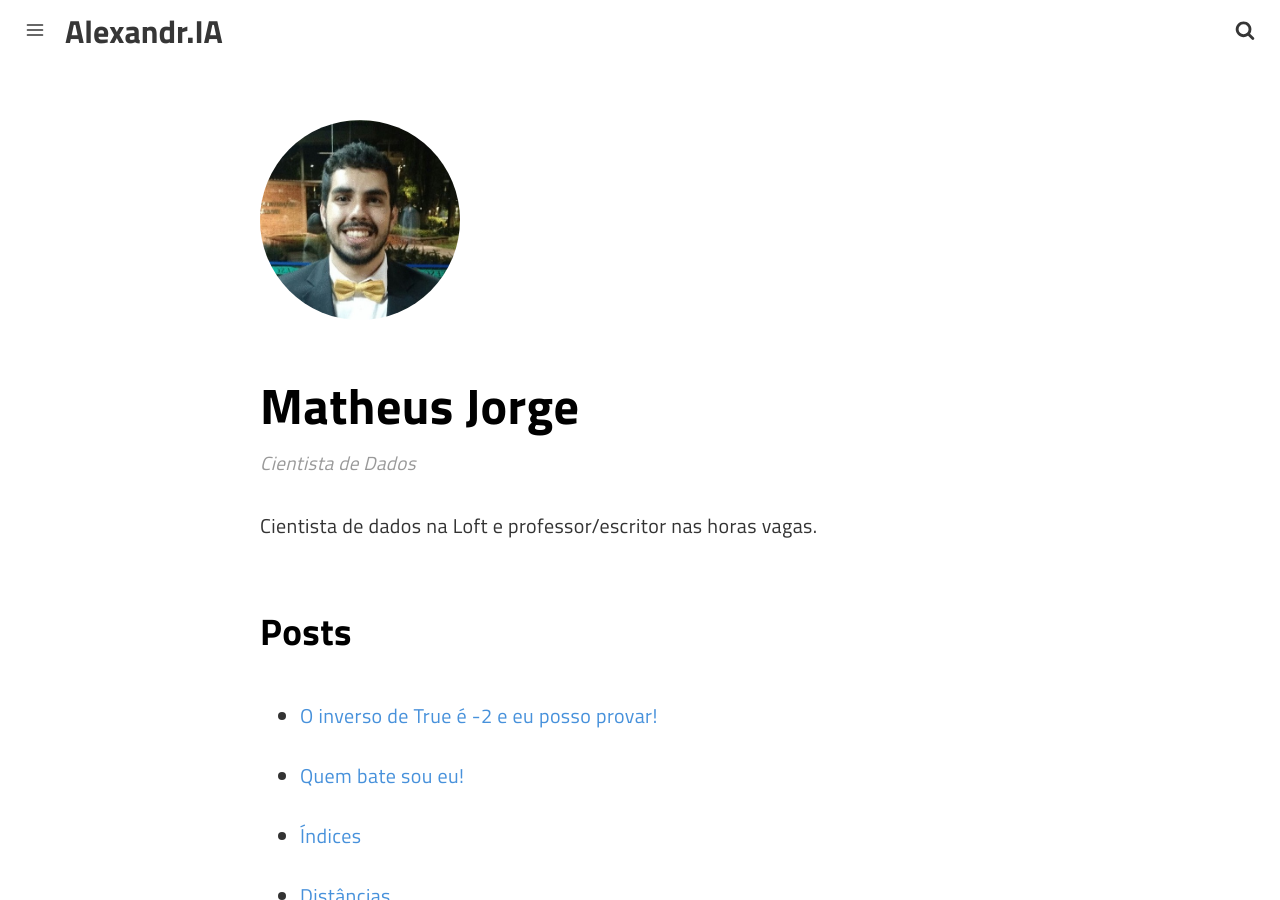
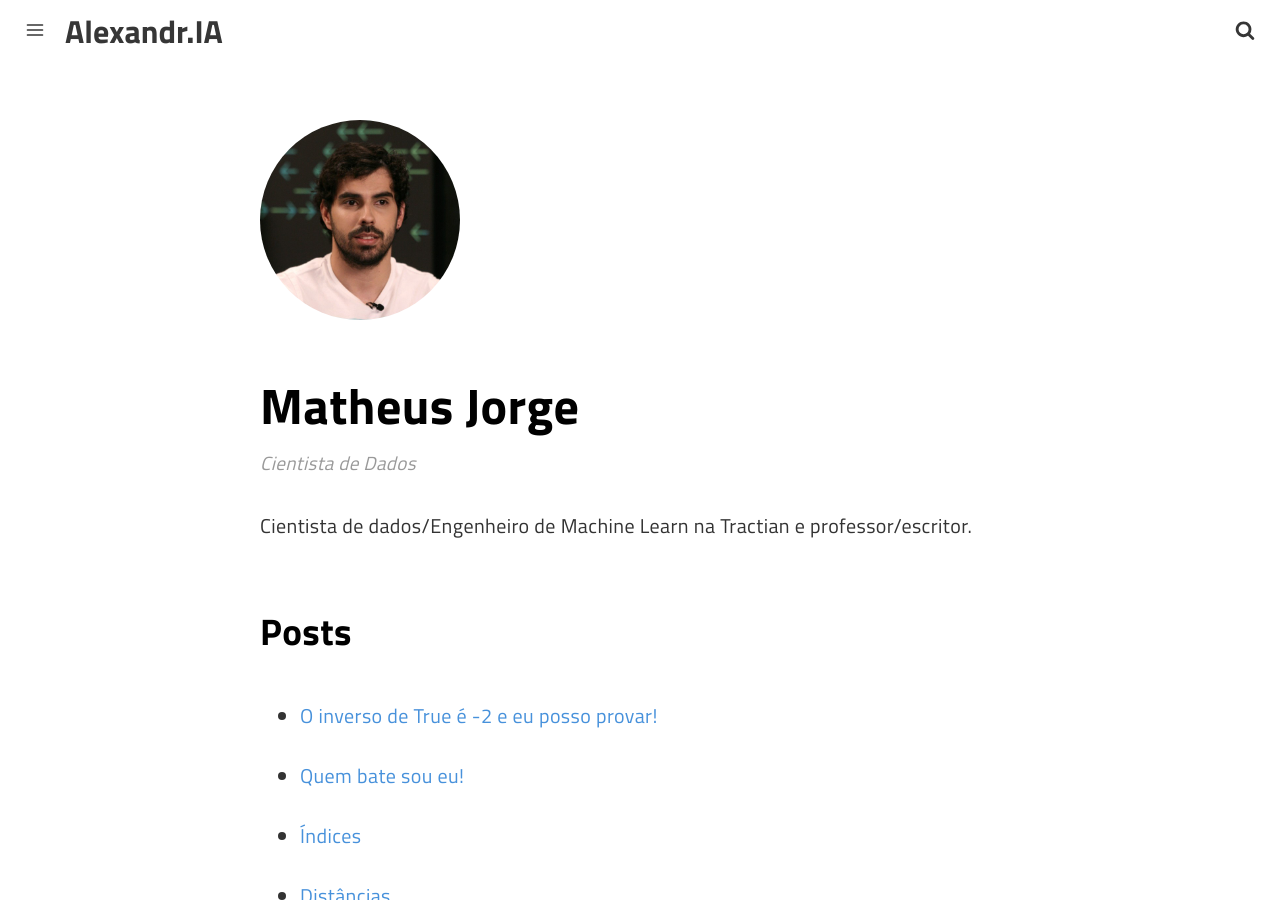
Before and after one commit to matheusjorge/matheusjorge.github.io, a Jekyll site: the page built from _authors/matheusjorge.md, in a window 1280 px wide and 900 px high. Built offline with Jekyll 4.4.1, drawn with Linux system fonts in a browser that asks for light colours; a script that is not in the unit is left out.

Commit message:
info(matheus): update professional data and photo

```diff
--- a/_authors/matheusjorge.md
+++ b/_authors/matheusjorge.md
@@ -4,10 +4,10 @@ photo: /assets/img/uploads/linkedin_profile.jpeg
 name: matheusjorge
 display_name: Matheus Jorge
 position: Cientista de Dados
-bio: Cientista de dados na Loft e professor/escritor nas horas vagas.
+bio: Cientista de dados/Engenheiro de Machine Learn na Tractian e professor/escritor.
 github_username: matheusjorge
 facebook_username: matheus.jorge.56
-twitter_username: matjorge18
+twitter_username:
 instagram_username:
 linkedin_username: matheus-jorge-69bb6715b
 medium_username:
```
Also changed, not shown: assets/img/uploads/linkedin_profile.jpeg.
